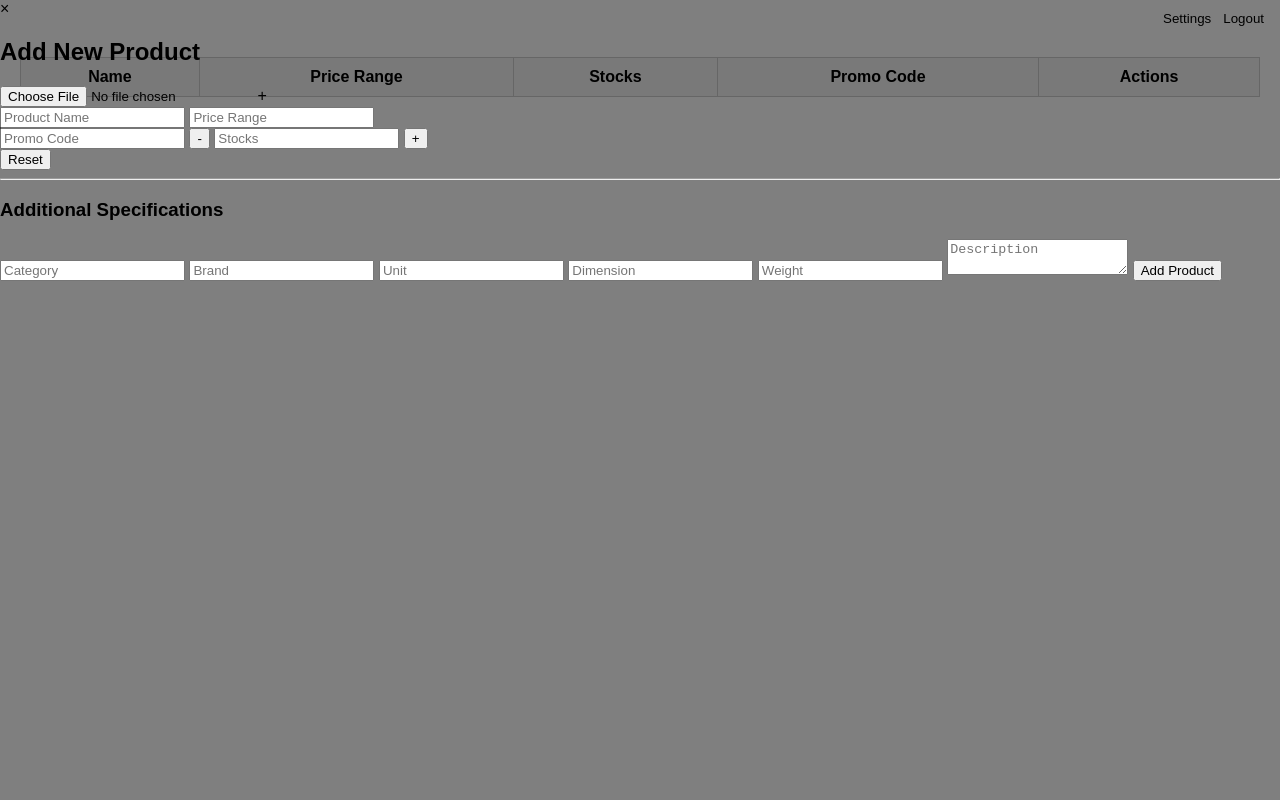
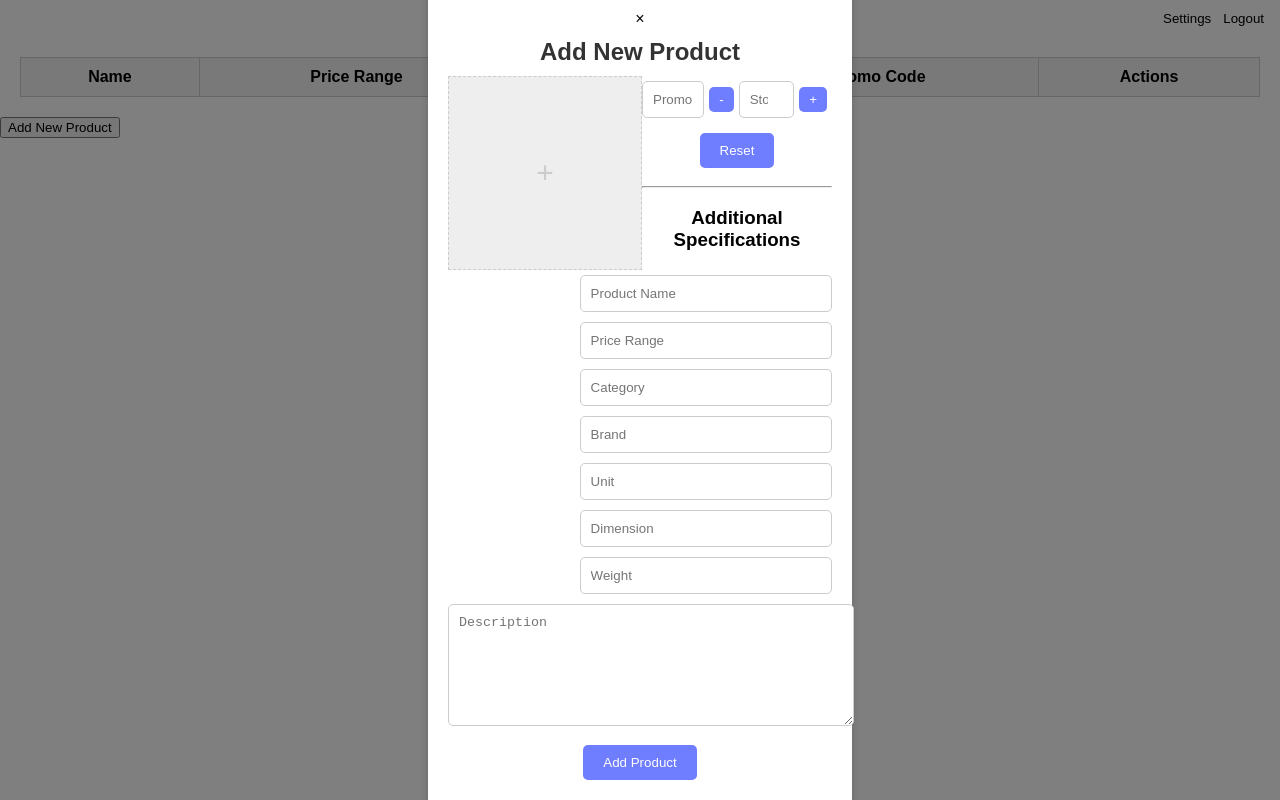
Before and after one commit to Johnbhabze/pims.github.io, a plain HTML site: page G4_PIMS/Dashboard/manager.html in a window 1280 px wide. Both pictures are taken after a click on the button "Add New Product". Drawn offline with Linux system fonts and the light colour scheme.

Commit message:
Update styles.css

```diff
--- a/G4_PIMS/Dashboard/styles.css
+++ b/G4_PIMS/Dashboard/styles.css
@@ -93,6 +93,15 @@ th {
     color: #fff;
 }
 
+.modal-content {
+    /* Modal content styles */
+}
+
+.close {
+    /* Close button styles */
+}
+
+/* Additional styling for the product form */
 .product-form {
     display: none;
     position: fixed;
@@ -101,12 +110,157 @@ th {
     width: 100%;
     height: 100%;
     background-color: rgba(0, 0, 0, 0.5);
+    z-index: 2;
 }
 
-.modal-content {
-    /* Modal content styles */
+.product-form .modal-content {
+    background-color: #fff;
+    border-radius: 5px;
+    position: absolute;
+    top: 50%;
+    left: 50%;
+    transform: translate(-50%, -50%);
+    padding: 20px;
+    box-shadow: 0px 0px 10px rgba(0, 0, 0, 0.2);
+    max-width: 600px;
+    width: 30%;
+    text-align: center;
 }
 
-.close {
-    /* Close button styles */
+.product-form h2 {
+    font-size: 24px;
+    margin: 10px 0;
+    color: #333;
 }
+
+.product-form input[type="text"],
+.product-form textarea {
+    width: 100%;
+    padding: 10px;
+    margin: 5px 0;
+    border: 1px solid #ccc;
+    border-radius: 5px;
+}
+
+.product-form textarea {
+    height: 100px;
+}
+
+.product-form input[type="file"] {
+    margin: 10px 0;
+}
+
+.product-form button {
+    background-color: #6F7DFF;
+    color: #fff;
+    border: none;
+    border-radius: 5px;
+    padding: 10px 20px;
+    cursor: pointer;
+    margin: 10px 0;
+}
+
+.product-form button:hover {
+    background-color: #5068E2;
+}
+
+/* Updated styles for image upload container and plus sign */
+.image-upload-container {
+    float: left;
+    text-align: center;
+}
+
+.image-upload {
+    width: 2in;
+    height: 2in;
+    background-color: #eee;
+    border: 1px dashed #ccc;
+    display: flex;
+    justify-content: center;
+    align-items: center;
+    cursor: pointer;
+    overflow: hidden;
+    position: relative;
+}
+
+.image-upload input[type="file"] {
+    display: none;
+}
+
+.plus-sign {
+    font-size: 30px;
+    display: block;
+    position: absolute;
+    top: 50%;
+    left: 50%;
+    transform: translate(-50%, -50%);
+    color: #ccc;
+}
+
+/* Styles for the product name and price on the right side */
+.product-form input[type="text"] {
+    width: 60%; /* Adjust the width for the product name and price */
+    padding: 10px;
+    margin: 5px 0;
+    border: 1px solid #ccc;
+    border-radius: 5px;
+    float: right;
+}
+
+/* Styles for the product details on the right side */
+.product-details {
+    display: flex;
+    flex-direction: column;
+}
+
+.product-details input[type="text"] {
+    width: 100%; /* Adjust the width for the product name, price, and promo code */
+    padding: 10px;
+    margin: 5px 0;
+    border: 1px solid #ccc;
+    border-radius: 5px;
+    display: block;
+}
+
+#product-stocks {
+    width: 50%;
+    padding: 10px;
+    margin: 5px 0;
+    border: 1px solid #ccc;
+    border-radius: 5px;
+    display: block;
+}
+
+
+/* Styles for the quantity spinner */
+.quantity-spinner {
+    display: flex;
+    align-items: center;
+    width: fit-content;
+}
+
+.quantity-spinner input[type="number"] {
+    width: 3em; /* Adjust the width as needed */
+    padding: 5px;
+    margin: 0;
+    border: 1px solid #ccc;
+    border-radius: 5px;
+    text-align: center;
+}
+
+/* Styles for the increase and decrease buttons */
+.quantity-spinner .decrease-button,
+.quantity-spinner .increase-button {
+    background-color: #6F7DFF;
+    color: #fff;
+    border: none;
+    border-radius: 5px;
+    padding: 5px 10px;
+    cursor: pointer;
+    margin: 0 5px; /* Adjust the margin to separate the buttons */
+}
+
+.quantity-spinner .decrease-button:hover,
+.quantity-spinner .increase-button:hover {
+    background-color: #5068E2;
+}
```
